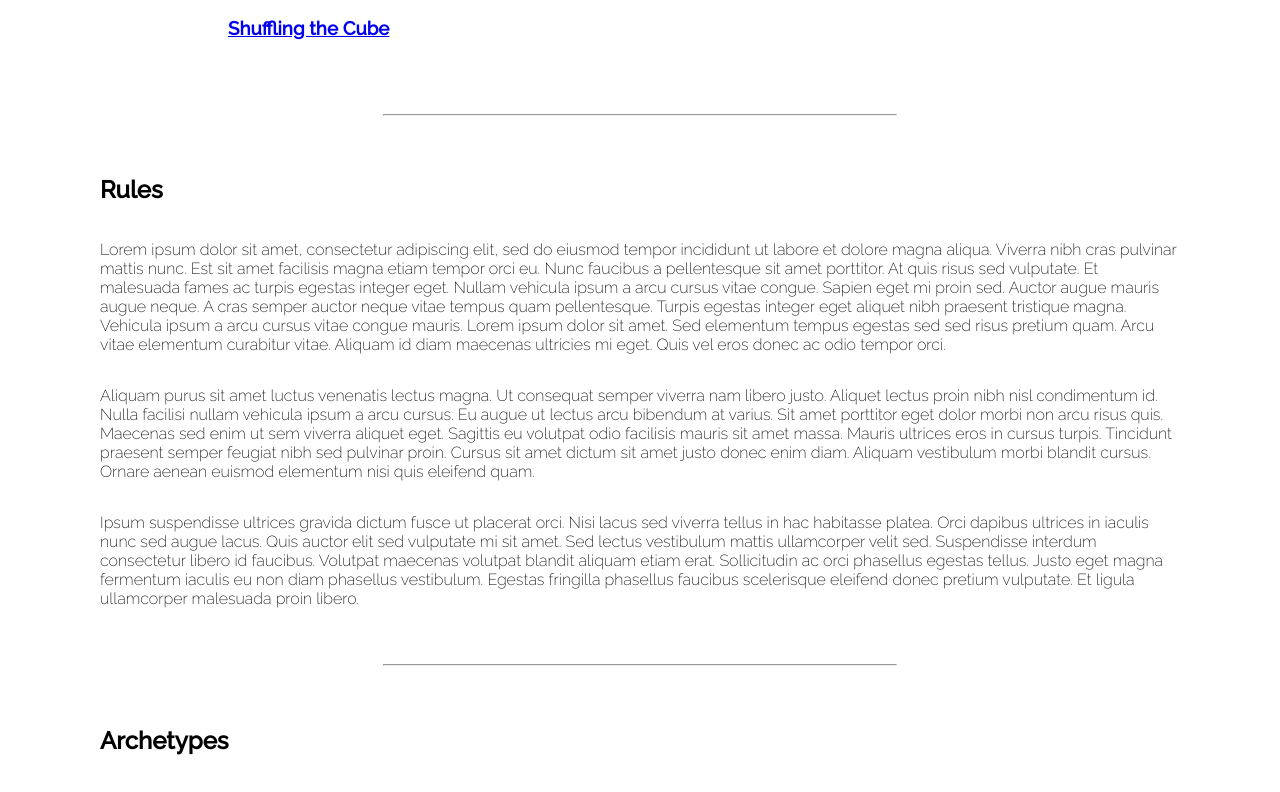
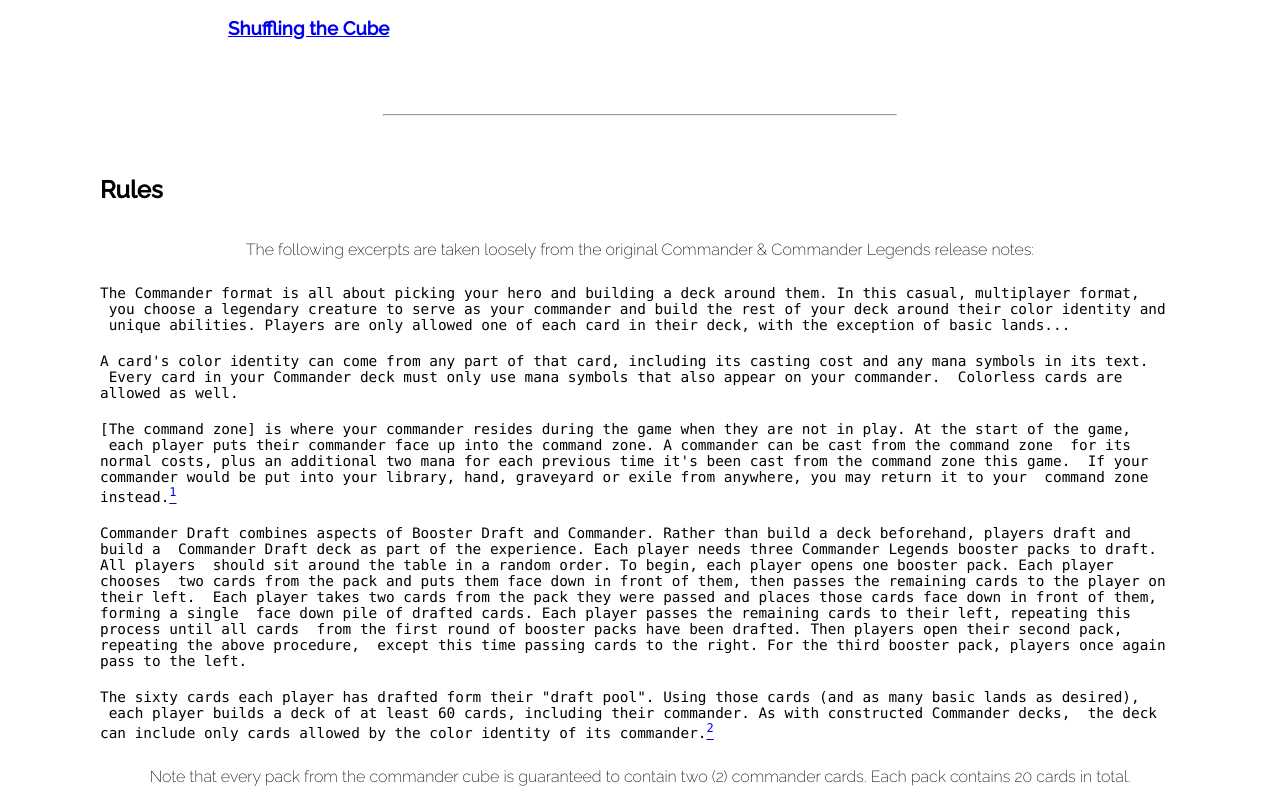
Before and after one commit to antarticuno/commander-cube-guide, a React (Create React App) app: page / in a window 1280 px wide. Shown: the part 1187-1979 px from the top of the page. Built offline with nearby package versions, Linux system fonts and the light colour scheme.

Commit message:
fill out RulesSection

```diff
--- a/src/components/RulesSection.tsx
+++ b/src/components/RulesSection.tsx
@@ -9,6 +9,12 @@
     width: 100%;
     text-align: left;
   }
+  code {
+    display: block;
+    margin: 10px auto;
+    font-weight: 200;
+    font-size: 0.9em;
+  }
 `;
 
 export default function RulesSection() {
@@ -16,13 +22,44 @@
     <RulesStyled id="rules-section">
       <h2>Rules</h2>
       <p>
-        Lorem ipsum dolor sit amet, consectetur adipiscing elit, sed do eiusmod tempor incididunt ut labore et dolore magna aliqua. Viverra nibh cras pulvinar mattis nunc. Est sit amet facilisis magna etiam tempor orci eu. Nunc faucibus a pellentesque sit amet porttitor. At quis risus sed vulputate. Et malesuada fames ac turpis egestas integer eget. Nullam vehicula ipsum a arcu cursus vitae congue. Sapien eget mi proin sed. Auctor augue mauris augue neque. A cras semper auctor neque vitae tempus quam pellentesque. Turpis egestas integer eget aliquet nibh praesent tristique magna. Vehicula ipsum a arcu cursus vitae congue mauris. Lorem ipsum dolor sit amet. Sed elementum tempus egestas sed sed risus pretium quam. Arcu vitae elementum curabitur vitae. Aliquam id diam maecenas ultricies mi eget. Quis vel eros donec ac odio tempor orci.
+        The following excerpts are taken loosely from the original Commander &amp; Commander Legends release notes:
       </p>
+      <code>
+        The Commander format is all about picking your hero and building a deck around them. In this casual, multiplayer format,
+        &nbsp;you choose a legendary creature to serve as your commander and build the rest of your deck around their color identity and
+        &nbsp;unique abilities. Players are only allowed one of each card in their deck, with the exception of basic lands...
+      </code>
+      <code>
+        A card&apos;s color identity can come from any part of that card, including its casting cost and any mana symbols in its text.
+        &nbsp;Every card in your Commander deck must only use mana symbols that also appear on your commander.
+        &nbsp;Colorless cards are allowed as well.
+      </code>
+      <code>
+        [The command zone] is where your commander resides during the game when they are not in play. At the start of the game,
+        &nbsp;each player puts their commander face up into the command zone. A commander can be cast from the command zone
+        &nbsp;for its normal costs, plus an additional two mana for each previous time it&apos;s been cast from the command zone this game.
+        &nbsp;If your commander would be put into your library, hand, graveyard or exile from anywhere, you may return it to your
+        &nbsp;command zone instead.
+        <a href="https://magic.wizards.com/en/formats/commander"><sup>1</sup></a>
+      </code>
+      <code>
+        Commander Draft combines aspects of Booster Draft and Commander. Rather than build a deck beforehand, players draft and build a
+        &nbsp;Commander Draft deck as part of the experience. Each player needs three Commander Legends booster packs to draft. All players
+        &nbsp;should sit around the table in a random order. To begin, each player opens one booster pack. Each player chooses
+        &nbsp;two cards from the pack and puts them face down in front of them, then passes the remaining cards to the player on their left.
+        &nbsp;Each player takes two cards from the pack they were passed and places those cards face down in front of them, forming a single
+        &nbsp;face down pile of drafted cards. Each player passes the remaining cards to their left, repeating this process until all cards
+        &nbsp;from the first round of booster packs have been drafted. Then players open their second pack, repeating the above procedure,
+        &nbsp;except this time passing cards to the right. For the third booster pack, players once again pass to the left.
+      </code>
+      <code>
+        The sixty cards each player has drafted form their &quot;draft pool&quot;. Using those cards (and as many basic lands as desired),
+        &nbsp;each player builds a deck of at least 60 cards, including their commander. As with constructed Commander decks,
+        &nbsp;the deck can include only cards allowed by the color identity of its commander.
+        <a href="https://magic.wizards.com/en/articles/archive/feature/commander-legends-release-notes-2020-11-06"><sup>2</sup></a>
+      </code>
       <p>
-        Aliquam purus sit amet luctus venenatis lectus magna. Ut consequat semper viverra nam libero justo. Aliquet lectus proin nibh nisl condimentum id. Nulla facilisi nullam vehicula ipsum a arcu cursus. Eu augue ut lectus arcu bibendum at varius. Sit amet porttitor eget dolor morbi non arcu risus quis. Maecenas sed enim ut sem viverra aliquet eget. Sagittis eu volutpat odio facilisis mauris sit amet massa. Mauris ultrices eros in cursus turpis. Tincidunt praesent semper feugiat nibh sed pulvinar proin. Cursus sit amet dictum sit amet justo donec enim diam. Aliquam vestibulum morbi blandit cursus. Ornare aenean euismod elementum nisi quis eleifend quam.
-      </p>
-      <p>
-        Ipsum suspendisse ultrices gravida dictum fusce ut placerat orci. Nisi lacus sed viverra tellus in hac habitasse platea. Orci dapibus ultrices in iaculis nunc sed augue lacus. Quis auctor elit sed vulputate mi sit amet. Sed lectus vestibulum mattis ullamcorper velit sed. Suspendisse interdum consectetur libero id faucibus. Volutpat maecenas volutpat blandit aliquam etiam erat. Sollicitudin ac orci phasellus egestas tellus. Justo eget magna fermentum iaculis eu non diam phasellus vestibulum. Egestas fringilla phasellus faucibus scelerisque eleifend donec pretium vulputate. Et ligula ullamcorper malesuada proin libero.
+        Note that every pack from the commander cube is guaranteed to contain two (2) commander cards. Each pack contains 20 cards in total.
       </p>
     </RulesStyled>
   );
```
